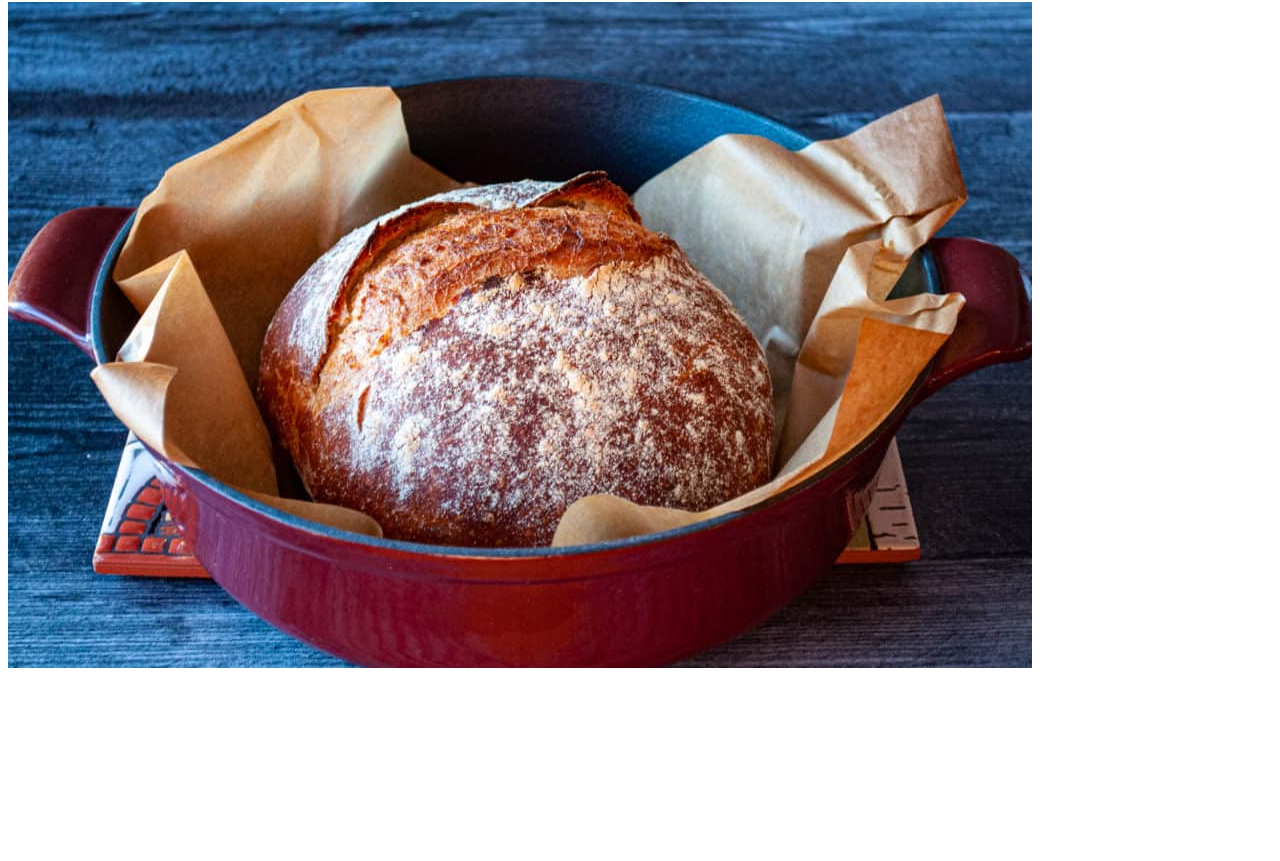
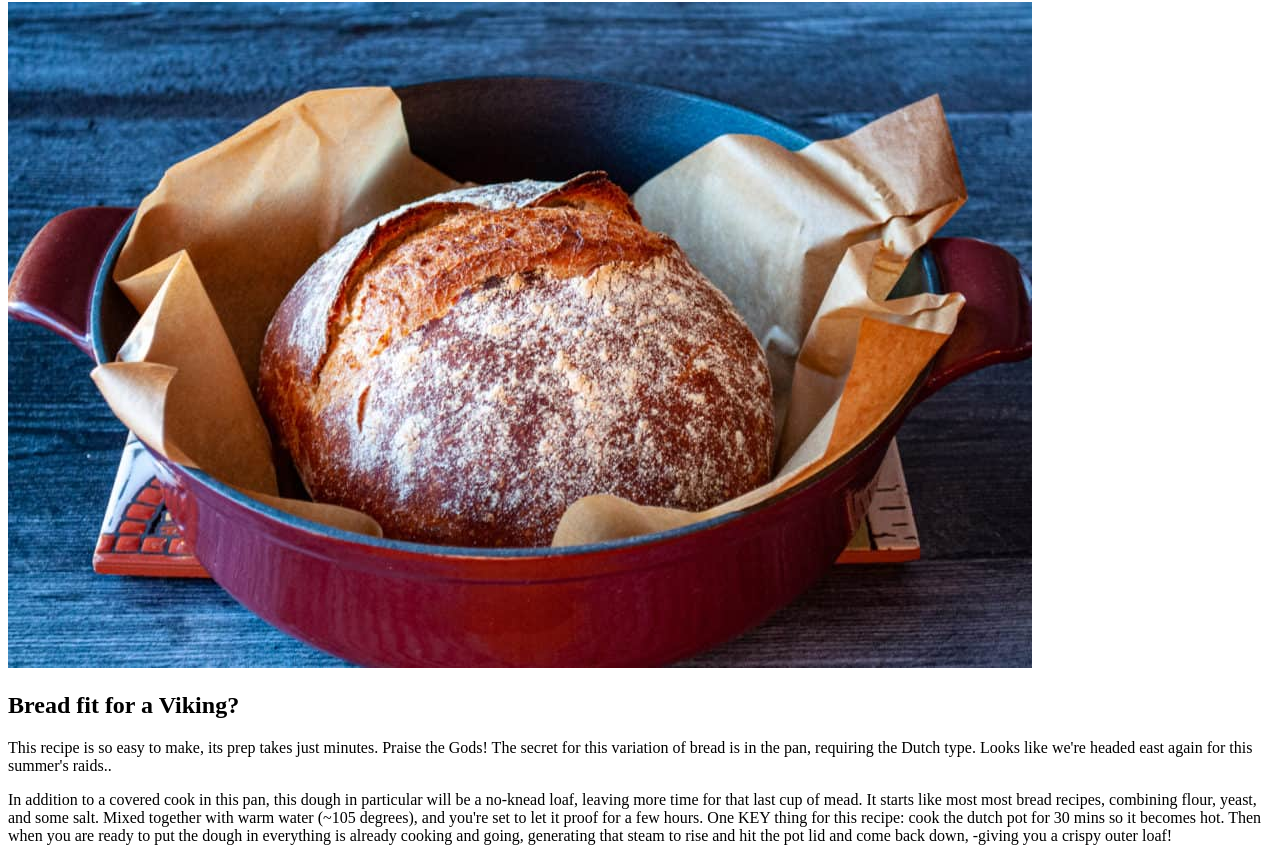
Before and after one commit to Ulfbar/odin-recipes, a plain HTML site: page recipes/dutch-oven-bread.html in a window 1280 px wide. Shown: the part 78-939 px from the top of the page. Before the commit the page ends 800 px from the top, so only its background shows below. Drawn offline with Linux system fonts and the light colour scheme.

Commit message:
add recipe description for the bread recipe

```diff
--- a/recipes/dutch-oven-bread.html
+++ b/recipes/dutch-oven-bread.html
@@ -7,8 +7,16 @@
     <body>
         <h1>Dutch Oven Bread</h1>
         <img src="../images/Dutch-Oven-Bread-7-1024x666.jpg" alt="a brown circular loaf sits in a red pan"/>
-
-
+        <h2>Bread fit for a Viking?</h2>
+        <p>This recipe is so easy to make, its prep takes just minutes. Praise the Gods! The secret for this variation of bread
+           is in the pan, requiring <a href"https://www.ecosia.org/images?q=dutch%20oven%20pots">the Dutch type</a>. Looks like we're headed east again for this summer's raids..
+        </p>
+        <p>
+            In addition to a covered cook in this pan, this dough in particular will be a no-knead loaf, leaving more time for that last cup of mead.
+            It starts like most most bread recipes, combining flour, yeast, and some salt. Mixed together with warm water (~105 degrees), and you're set
+            to let it proof for a few hours. One KEY thing for this recipe: cook the dutch pot for 30 mins so it becomes hot. Then when you are ready to put the
+            dough in everything is already cooking and going, generating that steam to rise and hit the pot lid and come back down, -giving you a crispy outer loaf!
+        </p>
 
 
 
```
